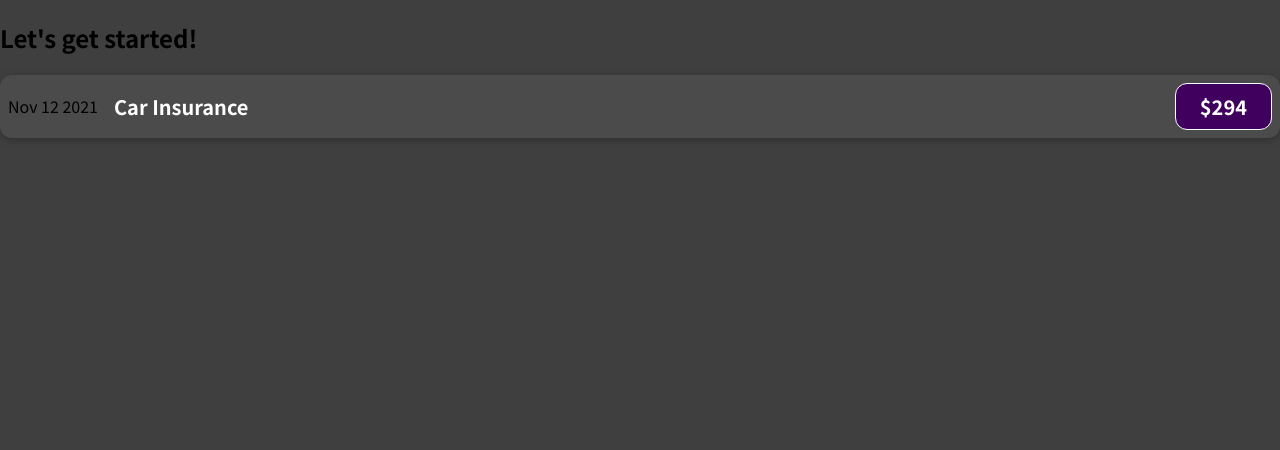
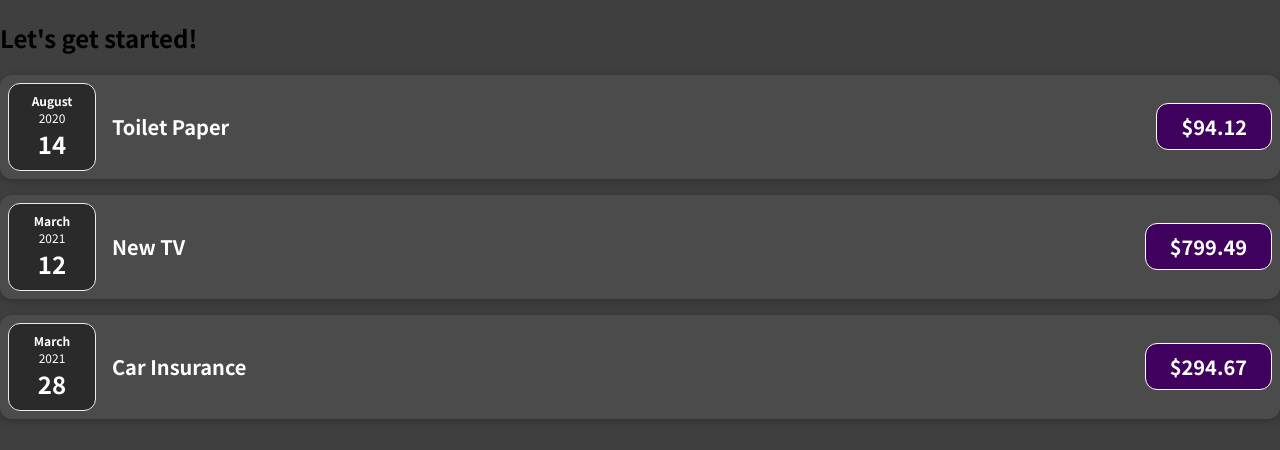
Before and after one commit to sambitkumardalai/Expense-Tracker, a JavaScript app: page / in a window 1280 px wide. Shown: the top 450 px of the page. Built offline with nearby package versions, Linux system fonts and the light colour scheme.

Commit message:
first commit: Expense date,price component added

```diff
--- a/src/App.js
+++ b/src/App.js
@@ -1,10 +1,45 @@
 import ExpenseItem from "./components/ExpenseItem";
 
 function App() {
+  const expenses = [
+    {
+      id: "e1",
+      title: "Toilet Paper",
+      amount: 94.12,
+      date: new Date(2020, 7, 14),
+    },
+    { id: "e2", title: "New TV", amount: 799.49, date: new Date(2021, 2, 12) },
+    {
+      id: "e3",
+      title: "Car Insurance",
+      amount: 294.67,
+      date: new Date(2021, 2, 28),
+    },
+    {
+      id: "e4",
+      title: "New Desk (Wooden)",
+      amount: 450,
+      date: new Date(2021, 5, 12),
+    },
+  ];
   return (
     <div>
       <h2>Let's get started!</h2>
-      <ExpenseItem></ExpenseItem>
+      <ExpenseItem
+        title={expenses[0].title}
+        amount={expenses[0].amount}
+        date={expenses[0].date}
+      />
+      <ExpenseItem
+        title={expenses[1].title}
+        amount={expenses[1].amount}
+        date={expenses[1].date}
+      />
+      <ExpenseItem
+        title={expenses[2].title}
+        amount={expenses[2].amount}
+        date={expenses[2].date}
+      />
     </div>
   );
 }
--- /dev/null
+++ b/src/components/ExpenseDate.css
@@ -0,0 +1,26 @@
+.expense-date {
+  display: flex;
+  flex-direction: column;
+  width: 5.5rem;
+  height: 5.5rem;
+  border: 1px solid #ececec;
+  background-color: #2a2a2a;
+  color: white;
+  border-radius: 12px;
+  align-items: center;
+  justify-content: center;
+}
+
+.expense-date__month {
+  font-size: 0.75rem;
+  font-weight: bold;
+}
+
+.expense-date__year {
+  font-size: 0.75rem;
+}
+
+.expense-date__day {
+  font-size: 1.5rem;
+  font-weight: bold;
+}
--- /dev/null
+++ b/src/components/ExpenseDate.js
@@ -0,0 +1,15 @@
+import "./ExpenseDate.css";
+function ExpenseDate(props) {
+  const month = props.date.toLocaleString("en-US", { month: "long" });
+  const day = props.date.toLocaleString("en-US", { day: "2-digit" });
+  const year = props.date.getFullYear();
+  return (
+    <div className="expense-date">
+      <div className="expense-date__month">{month}</div>
+      <div className="expense-date__year">{year}</div>
+      <div className="expense-date__day">{day}</div>
+    </div>
+  );
+}
+
+export default ExpenseDate;
--- a/src/components/ExpenseItem.js
+++ b/src/components/ExpenseItem.js
@@ -1,11 +1,12 @@
 import "./ExpenseItem.css";
-function ExpenseItem() {
+import ExpenseDate from "./ExpenseDate";
+function ExpenseItem(props) {
   return (
     <div className="expense-item">
-      <div>Nov 12 2021</div>
+      <ExpenseDate date={props.date} />
       <div className="expense-item__description">
-        <h2>Car Insurance</h2>
-        <div className="expense-item__price">$294</div>
+        <h2>{props.title}</h2>
+        <div className="expense-item__price">${props.amount}</div>
       </div>
     </div>
   );
```
Also changed, not shown: 1 other file (tests, documents, lock files or other folders).
